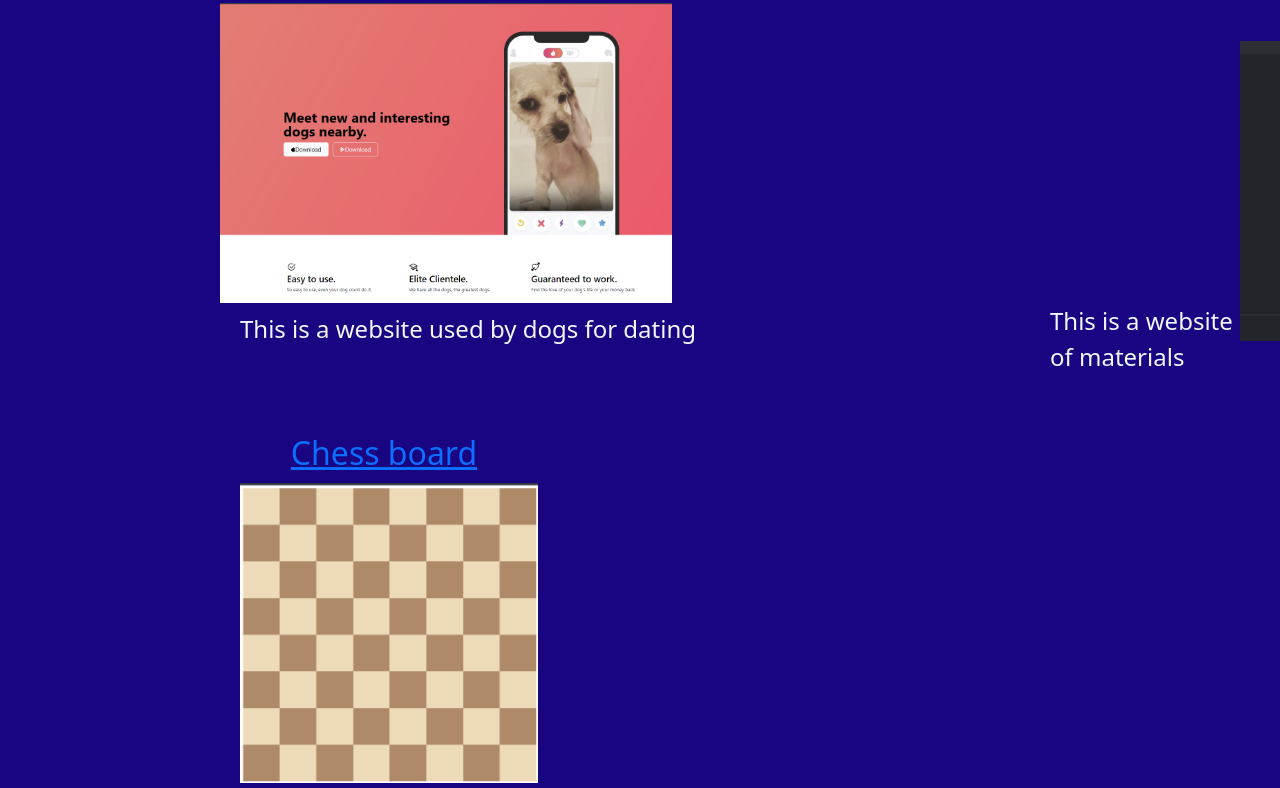
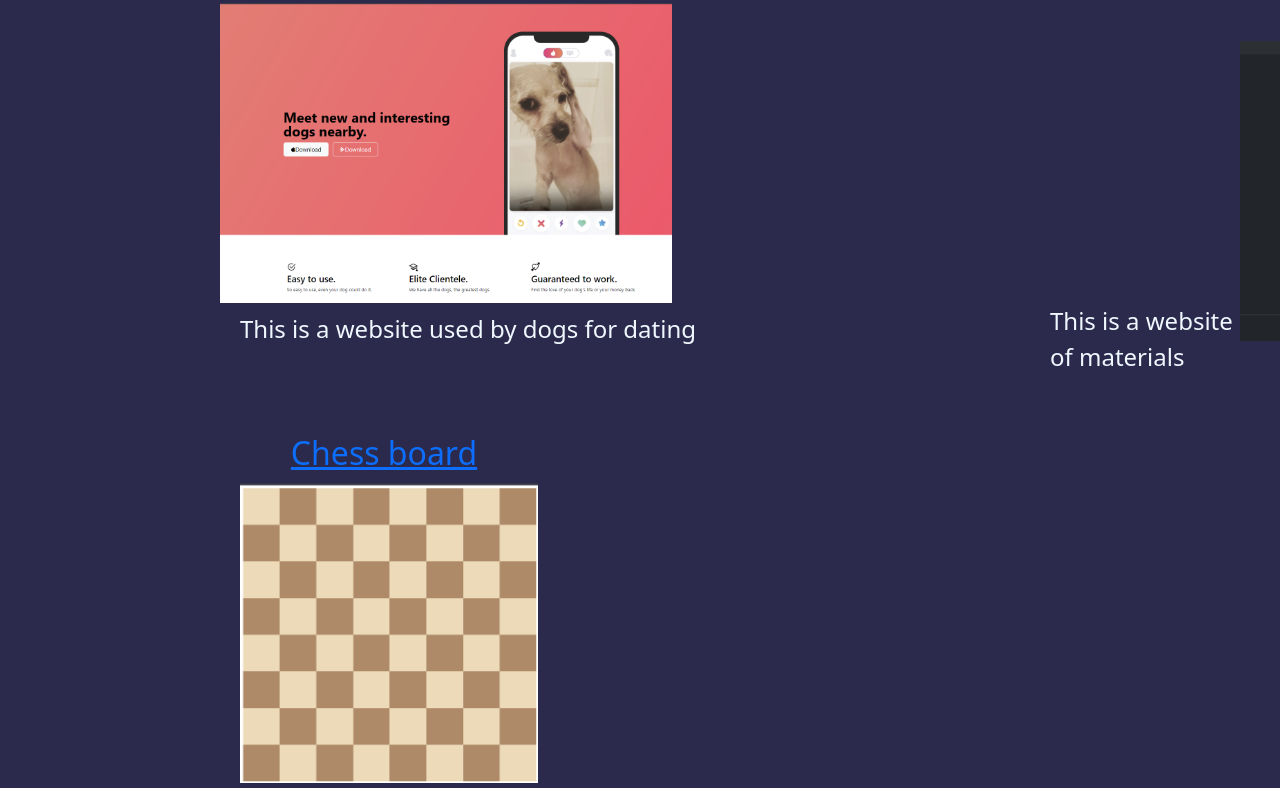
Before and after one commit to RohanHazra/rohanhazra, a plain HTML site: page projects.html in a window 1280 px wide. Shown: the part 480-1268 px from the top of the page. Drawn offline with nearby package versions, Linux system fonts and the light colour scheme.

Commit message:
Update projects.html

```diff
--- a/projects.html
+++ b/projects.html
@@ -9,7 +9,7 @@
 <link rel="stylesheet" href="./style.css">
 <link href="https://cdn.jsdelivr.net/npm/bootstrap@5.3.2/dist/css/bootstrap.min.css" rel="stylesheet" integrity="sha384-T3c6CoIi6uLrA9TneNEoa7RxnatzjcDSCmG1MXxSR1GAsXEV/Dwwykc2MPK8M2HN" crossorigin="anonymous">
 
-<body style="background-color:#190482 ";>
+<body style="background-color:#2B2A4C ";>
 <section>
   <header class="d-flex justify-content-center py-3">
     <ul class="nav nav-pills">
```
